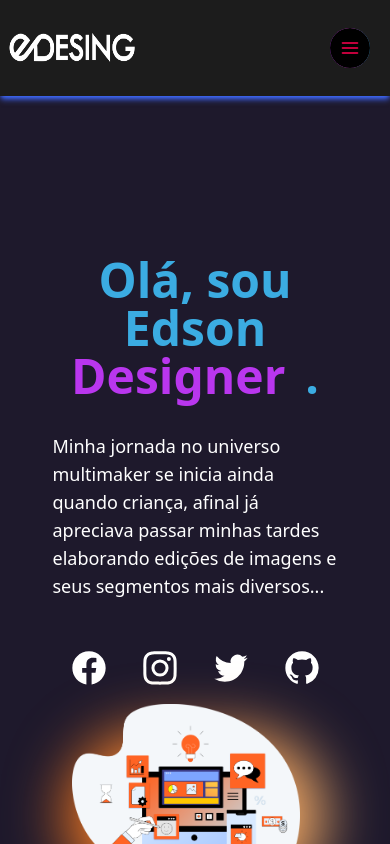
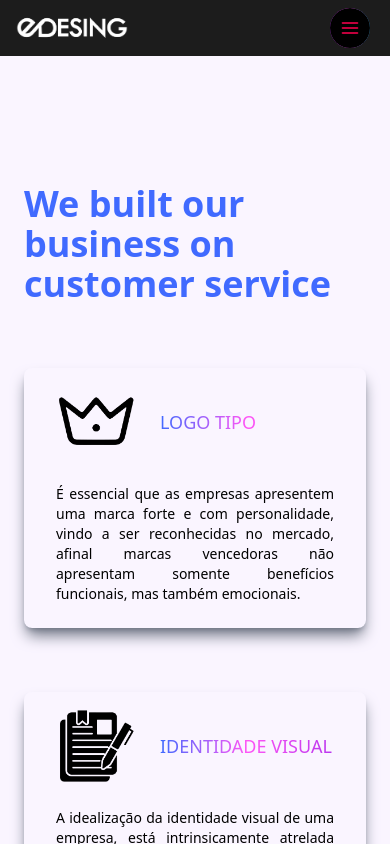
Before and after one commit to ernestoper/testevite, a React (Vite) app: page / in a window 390 px wide. Shown: the top 844 px of the page. Built offline with nearby package versions, Linux system fonts and the light colour scheme.

Commit message:
responsive

```diff
--- a/src/components/home/Incentives.jsx
+++ b/src/components/home/Incentives.jsx
@@ -145,9 +145,9 @@ function Incentives() {
               <div className="flex-shrink-0 ">
                 <img className=" h-20 w-20 lg:ml-28 lg:mt-8 mt-8 ml-8 animate-bounce" src={posts_design.img} alt="" />
               </div>
-              <div className="lg:pt-2 lg:pl-24 lg:pr-6 lg:mb-6  ml-0 mb-6 pt-28 pr-8">
-                <h3 className="text-lg font-medium text-justify   text-transparent bg-clip-text bg-gradient-to-r from-azulforte via-rosapink to-roxosombra">{posts_design.title}</h3>
-                <p className="mt-2 text-sm text-justify text-black -ml-20">{posts_design.description}</p>
+              <div className="lg:pt-2 lg:pl-24 lg:pr-6 lg:mb-6  ml-0 mb-6 pt-4 pr-8">
+                <h3 className="lg:-ml-20 ml-6 sm:pt-6  text-lg font-medium   text-transparent bg-clip-text bg-gradient-to-r from-azulforte via-rosapink to-roxosombra">{posts_design.title}</h3>
+                <p className="mt-2 text-sm text-justify text-black lg:-ml-20 sm:-ml-20 ml-6 sm:pt-10">{posts_design.description}</p>
               </div>
             </div>
           ))}
--- a/src/components/navigation/Navbar.jsx
+++ b/src/components/navigation/Navbar.jsx
@@ -30,9 +30,9 @@ const Navbar = () => {
   }
   const [showMenu, setShowMenu]=useState(false)
   return (
-    <div className="w-full h-24 sticky pr-5 top-0 z-50 bg-pretoneon mx-auto flex justify-between items-center font-lg shadow-md shadow-azulforte">
-      <div className='lg:ml-12 ml-2 '>
-        <img src={logo} alt="logo" className='lg:h-20 lg:w-44 h-20 w-32' />
+    <div className="lg:w-full lg:h-24 flex pr-5 top-0 z-50 bg-pretoneon justify-between items-center font-lg shadow-md shadow-azulforte">
+      <div className='lg:ml-12 ml-4 '>
+        <img src={logo} alt="logo" className='lg:h-20 lg:w-44 h-14 w-18' />
       </div>
       <div className='bg-gradient-to-r from-roxosombra via-rosapink via-azulforte to-azulciano hover:opacity-200 rounded-full flex-shrink-0   flex-wrap items-center justify-between'>
         <ul className="hidden mdl:inline-flex ">
@@ -67,7 +67,7 @@ const Navbar = () => {
           <div className="w-[80%] h-screen overflow-scroll absolute top-0 left-0 bg-gray-900 p-4 scrollbar-hide">
             <div className="flex flex-col gap-8 py-2 relative">
               <div>
-                <img className="w-32" src={logo} alt="logo" />
+                <img className="w-20" src={logo} alt="logo" />
 
               </div>
               <ul className="flex flex-col gap-4">
--- a/src/containers/pages/Home.jsx
+++ b/src/containers/pages/Home.jsx
@@ -16,7 +16,7 @@ function Home() {
     <Layout>
       <Navbar/>
       <div  className=''>
-        <Header/>
+        {/* <Header/> */}
         <Incentives/>
         <UseCases/>
         <Features/>
```
